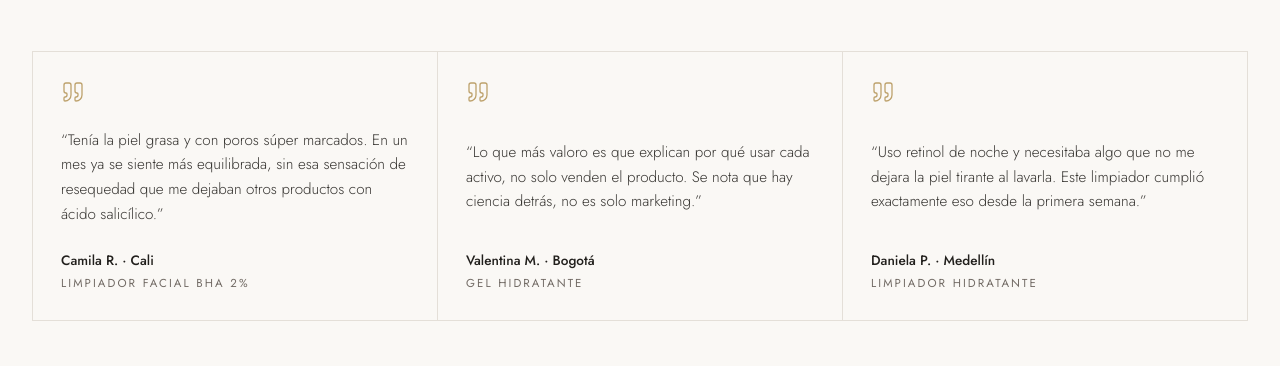
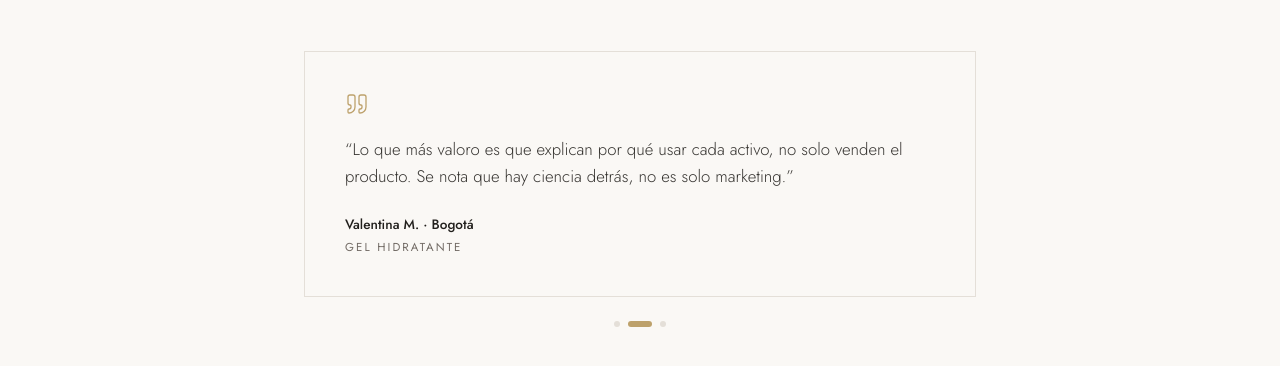
Before and after one commit to infoworkfixbic-cpu/MERAK-JULY, a React (Vite) app in the folder apps/web/: page / in a window 1280 px wide. Shown: the part 7243-7609 px from the top of the page. Built offline with nearby package versions, Linux system fonts and the light colour scheme; the HTML template or start-up script is replaced by a standard one.

Commit message:
Agrega carrusel automatico de testimonios y splash animado del logo al cargar la pagina

```diff
--- a/apps/web/src/pages/HomePage.jsx
+++ b/apps/web/src/pages/HomePage.jsx
@@ -574,6 +574,57 @@ function SkinQuiz() {
     );
 }
 
+function TestimonialCarousel() {
+    const [index, setIndex] = useState(0);
+    const reduce = useReducedMotion();
+
+    useEffect(() => {
+        if (reduce) return undefined;
+        const timer = setInterval(() => {
+            setIndex((i) => (i + 1) % testimonials.length);
+        }, 5000);
+        return () => clearInterval(timer);
+    }, [reduce]);
+
+    const t = testimonials[index];
+
+    return (
+        <div className="mx-auto max-w-2xl">
+            <div className="relative overflow-hidden border border-border bg-background p-8 sm:p-10">
+                <AnimatePresence mode="wait">
+                    <motion.div
+                        key={index}
+                        initial={reduce ? { opacity: 0 } : { opacity: 0, x: 24 }}
+                        animate={{ opacity: 1, x: 0 }}
+                        exit={reduce ? { opacity: 0 } : { opacity: 0, x: -24 }}
+                        transition={{ duration: 0.4, ease: 'easeOut' }}
+                    >
+                        <Quote className="h-6 w-6 text-gold" strokeWidth={1.3} />
+                        <p className="mt-5 text-[1.05rem] font-light leading-relaxed text-foreground/90">“{t.quote}”</p>
+                        <div className="mt-6">
+                            <p className="text-[0.85rem] font-medium text-foreground">{t.name} · {t.location}</p>
+                            <p className="mt-1 text-[0.72rem] uppercase tracking-[0.18em] text-muted-foreground">{t.product}</p>
+                        </div>
+                    </motion.div>
+                </AnimatePresence>
+            </div>
+            <div className="mt-6 flex items-center justify-center gap-2">
+                {testimonials.map((testimonial, i) => (
+                    <button
+                        key={testimonial.name}
+                        type="button"
+                        onClick={() => setIndex(i)}
+                        aria-label={`Ver testimonio de ${testimonial.name}`}
+                        className={`h-1.5 rounded-full transition-all duration-300 ${
+                            i === index ? 'w-6 bg-[hsl(var(--gold))]' : 'w-1.5 bg-border hover:bg-[hsl(var(--gold)/0.5)]'
+                        }`}
+                    />
+                ))}
+            </div>
+        </div>
+    );
+}
+
 export default function HomePage() {
     const [menuOpen, setMenuOpen] = useState(false);
     const [tilt, setTilt] = useState({ x: 0, y: 0 });
@@ -623,8 +674,52 @@ export default function HomePage() {
         return () => clearInterval(interval);
     }, []);
 
+    const [showIntro, setShowIntro] = useState(true);
+    useEffect(() => {
+        if (reduce) {
+            setShowIntro(false);
+            return undefined;
+        }
+        document.body.style.overflow = 'hidden';
+        const timer = setTimeout(() => {
+            setShowIntro(false);
+            document.body.style.overflow = '';
+        }, 1900);
+        return () => {
+            clearTimeout(timer);
+            document.body.style.overflow = '';
+        };
+    }, [reduce]);
+
     return (
         <div className="min-h-screen bg-background text-foreground selection:bg-[hsl(var(--gold)/0.2)]">
+            <AnimatePresence>
+                {showIntro && (
+                    <motion.div
+                        key="intro"
+                        initial={{ opacity: 1 }}
+                        exit={{ opacity: 0 }}
+                        transition={{ duration: 0.6, ease: 'easeInOut' }}
+                        className="fixed inset-0 z-[100] flex items-center justify-center bg-cream"
+                    >
+                        <motion.div
+                            initial={{ scale: 0.85, opacity: 0 }}
+                            animate={{ scale: 1, opacity: 1 }}
+                            transition={{ duration: 0.6, ease: 'easeOut' }}
+                            className="h-36 w-36 overflow-hidden rounded-full sm:h-44 sm:w-44"
+                        >
+                            <video
+                                src="/videos/animacion-fondo-blanco-logo-merak.mp4"
+                                autoPlay
+                                muted
+                                playsInline
+                                className="h-full w-full object-cover"
+                                aria-label="MERAK Derm"
+                            />
+                        </motion.div>
+                    </motion.div>
+                )}
+            </AnimatePresence>
             <Helmet>
                 <title>MERAK Derm | Cosmética colombiana para rutinas simples</title>
                 <meta
@@ -1029,19 +1124,8 @@ export default function HomePage() {
                     </h2>
                 </Reveal>
 
-                <div className="mt-12 grid grid-cols-1 gap-px border border-border bg-border sm:grid-cols-3">
-                    {testimonials.map((t, i) => (
-                        <Reveal key={t.name} delay={i * 0.08}>
-                            <div className="flex h-full flex-col justify-between gap-6 bg-background p-7">
-                                <Quote className="h-6 w-6 text-gold" strokeWidth={1.3} />
-                                <p className="text-[0.95rem] font-light leading-relaxed text-foreground/90">“{t.quote}”</p>
-                                <div>
-                                    <p className="text-[0.85rem] font-medium text-foreground">{t.name} · {t.location}</p>
-                                    <p className="mt-1 text-[0.72rem] uppercase tracking-[0.18em] text-muted-foreground">{t.product}</p>
-                                </div>
-                            </div>
-                        </Reveal>
-                    ))}
+                <div className="mt-12">
+                    <TestimonialCarousel />
                 </div>
             </section>
 
```
